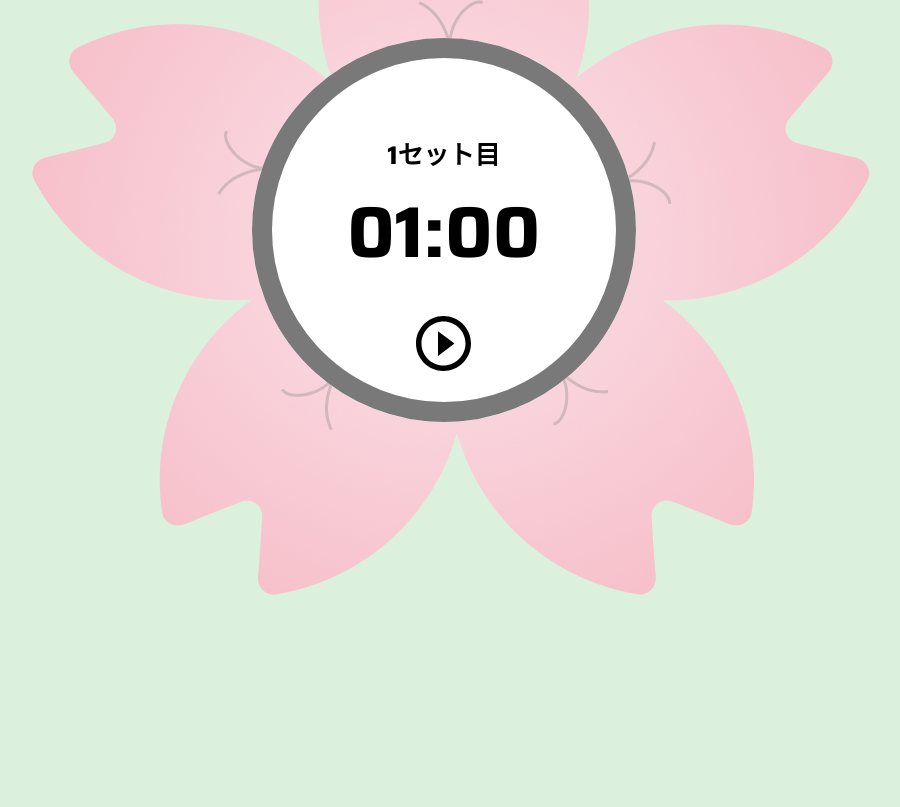
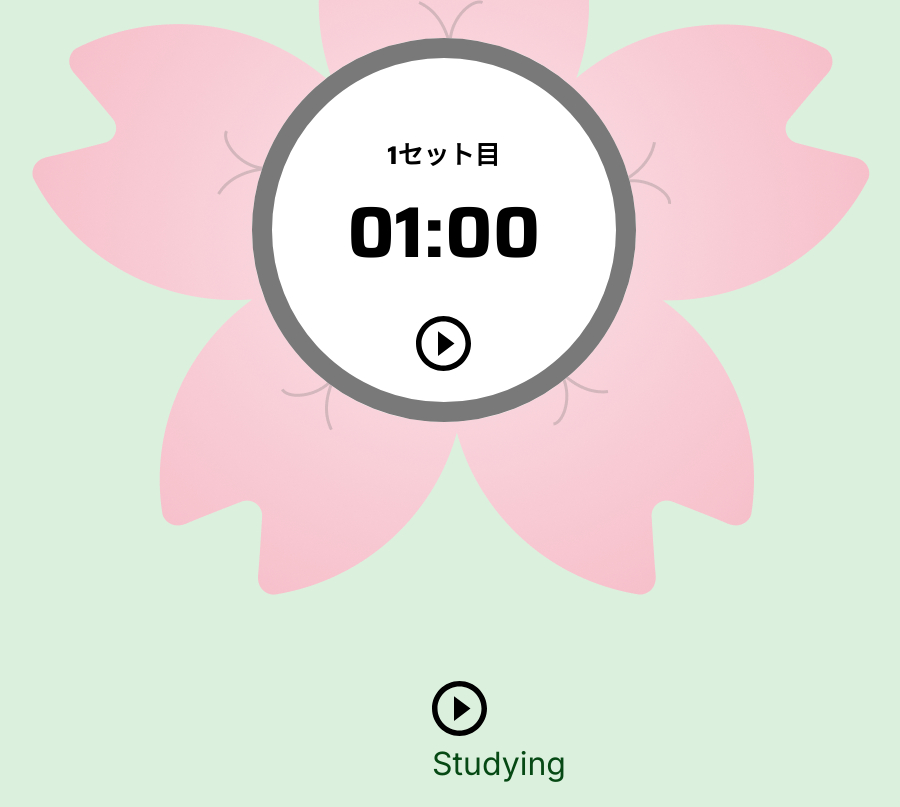
Before and after one commit to YukaChoco/blossom-pomodoro-timer, a Next.js app: page / in a window 1280 px wide. Shown: the part 342-1149 px from the top of the page, without its empty margins (193-1093 px from the left). Before the commit the page ends 1119 px from the top, so only its background shows below. Built offline with nearby package versions, Linux system fonts and the light colour scheme; a web font is replaced by a local one.

Commit message:
modeiconを作成

```diff
--- /dev/null
+++ b/app/components/ModeIcon.tsx
@@ -0,0 +1,11 @@
+import { Mode } from "../types/mode";
+import styles from "./modeIcon.module.css";
+
+export default function ModeIcon({ mode }: { mode: Mode }) {
+  return (
+    <div className={styles.modeIcon}>
+      <img src="./playButton.svg" />
+      <span>Studying</span>
+    </div>
+  );
+}
--- /dev/null
+++ b/app/components/modeIcon.module.css
@@ -0,0 +1,4 @@
+.modeIcon{
+    width: 30px;
+    height: 30px;
+}
--- a/app/page.tsx
+++ b/app/page.tsx
@@ -3,7 +3,7 @@ import useTimer from "./hooks/useTimer";
 import Header from "./components/Header";
 import Timer from "./components/Timer";
 import styles from "./page.module.css";
-import { Mode } from "./types/mode";
+import ModeIcon from "./components/ModeIcon";
 
 export default function Home() {
   const {
@@ -34,6 +34,7 @@ export default function Home() {
         stopTimer={stopTimer}
         restartTimer={restartTimer}
       />
+      <ModeIcon mode={mode} />
     </main>
   );
 }
```
